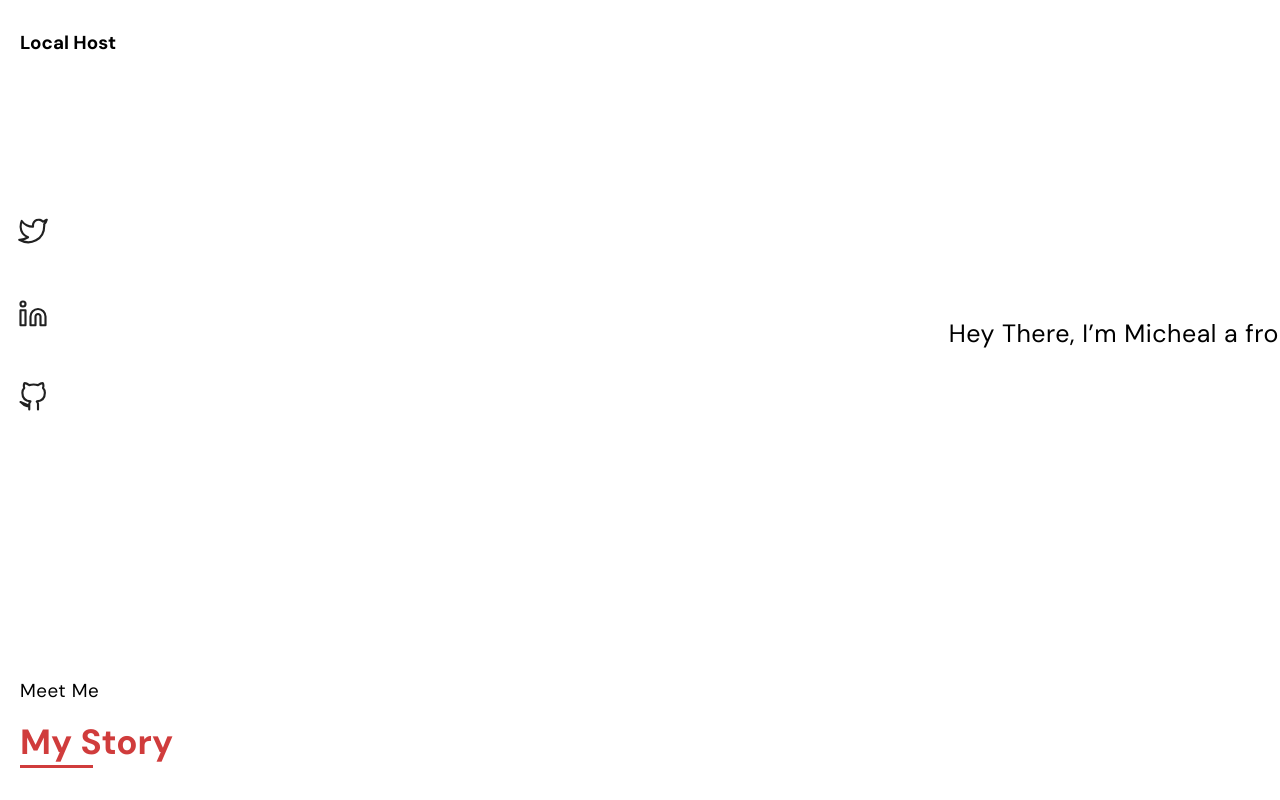
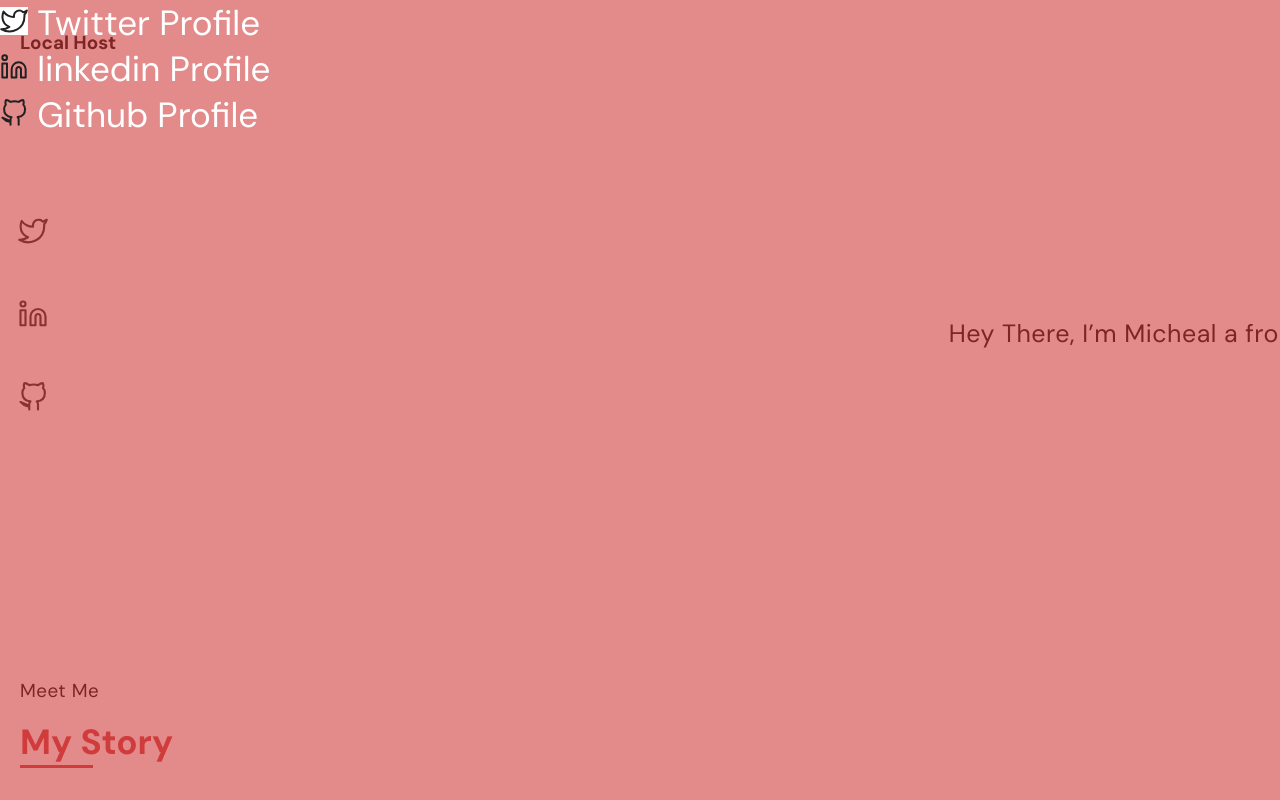
Before and after one commit to genral-walker/porffolio-project, a website: page index.html in a window 1280 px wide. Shown: the top 800 px of the page. Drawn offline with Linux system fonts and the light colour scheme.

Commit message:
add nav page

```diff
--- a/index.html
+++ b/index.html
@@ -16,10 +16,51 @@
       <a class="header__host" href="#">Local Host</a>
 
       <div class="header__nav-container">
-        <a href="" class="header__anchor">
+        <div class="header__anchor">
           <span class="header__nav"></span>
-        </a>
+        </div>
       </div>
+    </section>
+
+    <section class="navigation-page">
+      <ul class="navigation-page__list">
+        <li class="navigation-page__list-item--1">
+          <a href="#" class="list__anchor">
+            <a href="#" class="side-nav__anchor">
+              <img
+                src="assets/images/twitter.svg"
+                class="list__twitter"
+                alt="twitter logo"
+              />
+
+              <span class="list__p">Twitter Profile</span>
+          </a>
+        </li>
+
+        <li class="navigation-page__list-item--2">
+          <a href="#" class="list__anchor">
+            <img
+            src="assets/images/linkedin.svg"
+            class="list__linkedin"
+            alt="linkedin logo"
+          />
+
+          <span class="list__p">linkedin Profile</span>
+          </a>
+        </li>
+
+        <li class="navigation-page__list-item--3">
+          <a href="#" class="list__anchor">
+            <img
+            src="assets/images/github.svg"
+            class="list__github"
+            alt=" github logo"
+          />
+
+          <span class="list__p">Github Profile</span>
+          </a>
+        </li>
+      </ul>
     </section>
 
     <aside class="side-nav">
--- a/sass/_base.scss
+++ b/sass/_base.scss
@@ -41,6 +41,10 @@ a {
   color: currentColor;
 }
 
+li {
+  list-style-type: none;
+}
+
 h3 {
   font-size: $font-size-md-2;
 }
--- a/sass/_components.scss
+++ b/sass/_components.scss
@@ -2,6 +2,14 @@
   &__anchor {
     display: inline-block;
     height: 3rem;
+
+    @media only screen and (hover: hover) {
+      &:hover {
+        cursor: pointer;
+
+
+      }
+    }
   }
 
   &__nav {
@@ -55,6 +63,37 @@
         top: 1rem;
       }
     }
+  }
+}
+
+.navigation-page {
+  width: 100vw;
+  height: 100vh;
+  background-color: rgba( $color-primary-1, .6);
+  position: fixed;
+  z-index: 5000;
+  font-size: $font-size-lg-2;
+  color: $color-white;
+
+  &__list {
+    display: block;
+    margin: auto;
+  }
+
+  .list {
+
+    &__twitter {
+     background-color: $color-white;
+    }
+
+    &__linkedin {
+
+    }
+
+    &__github {
+
+    }
+    color: $color-white;
   }
 }
 
```
Also changed, not shown: css/style.css.
